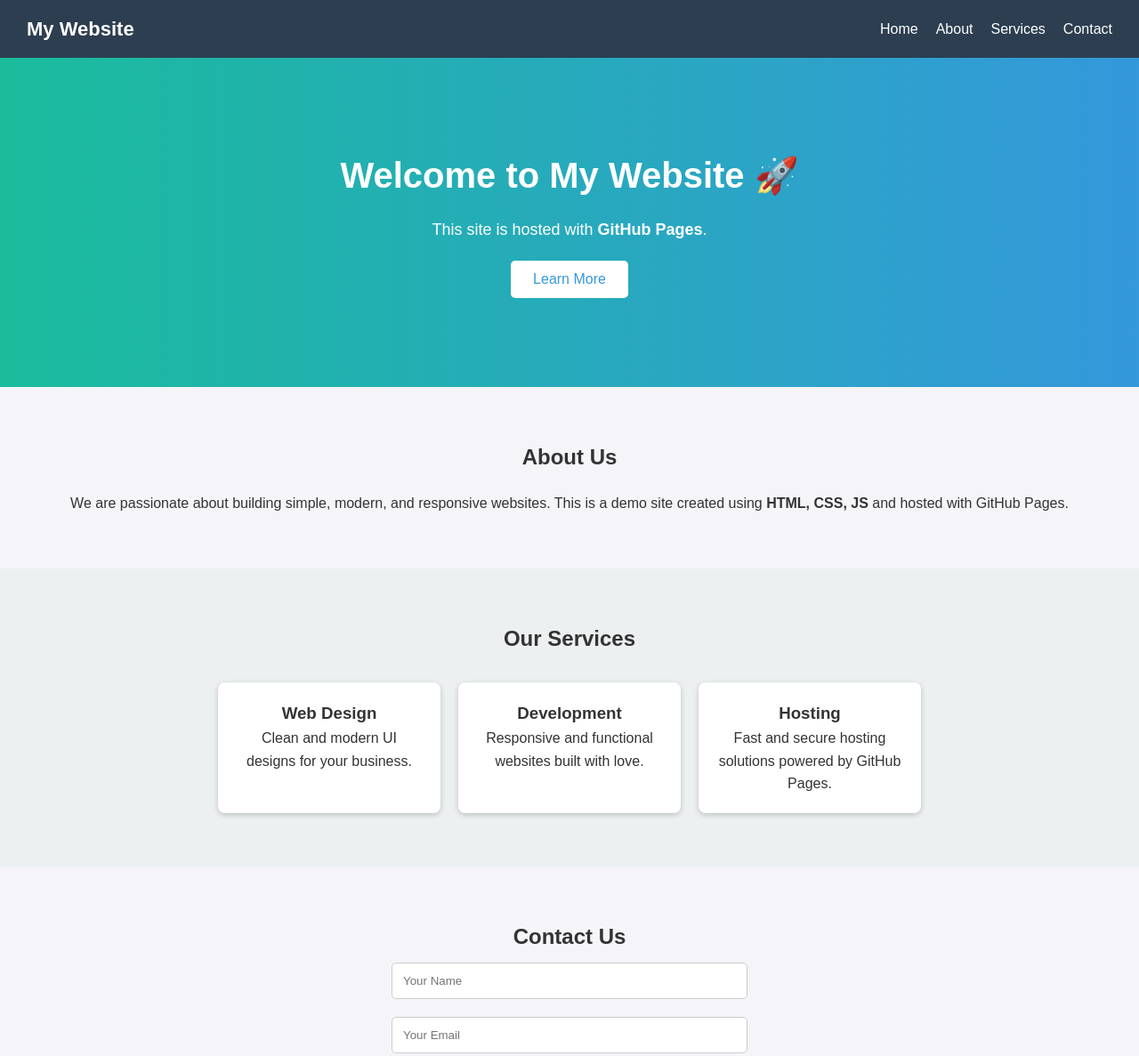
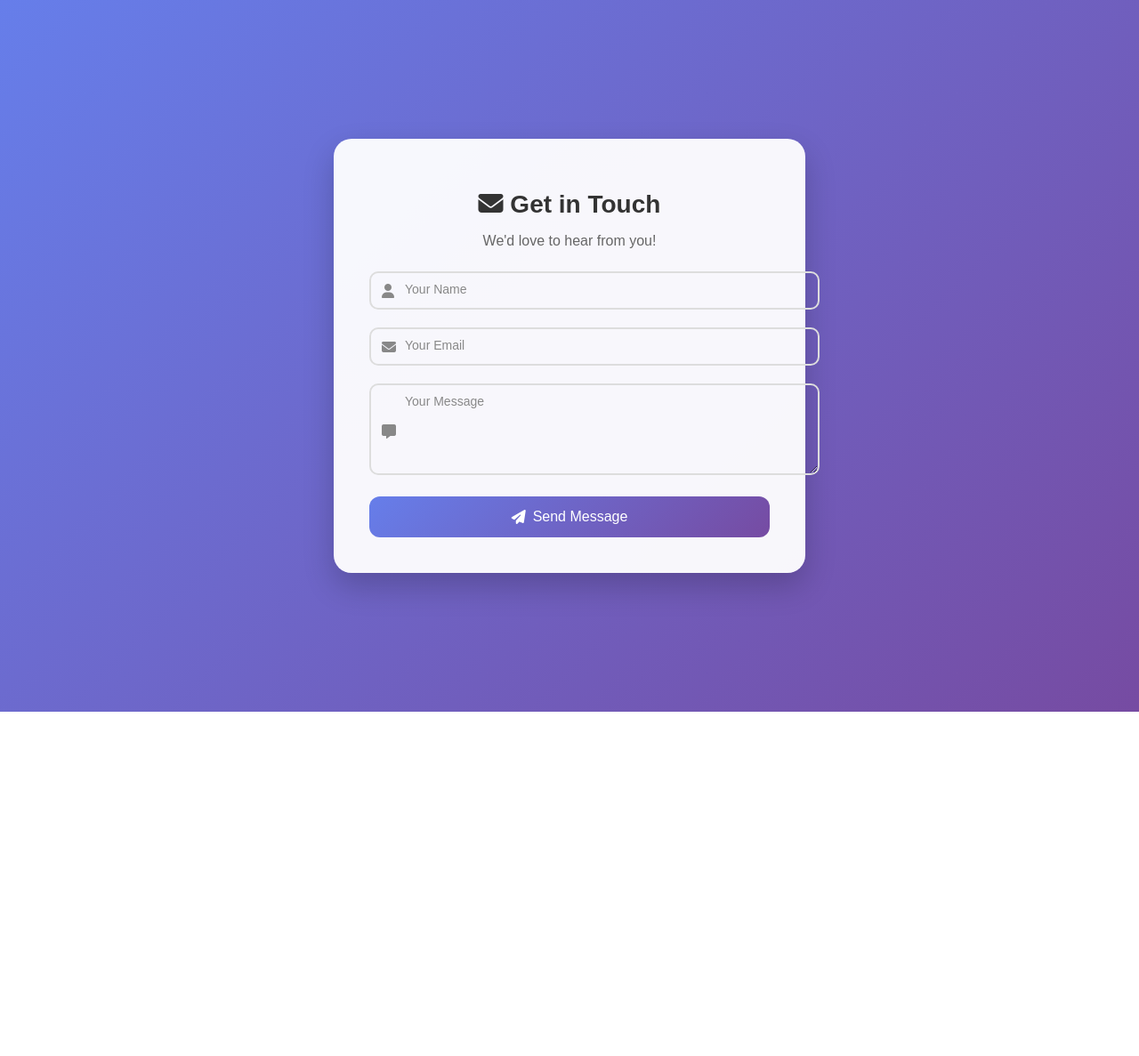
Before and after one commit to mfiazfs6818-spec/My-website, a plain HTML site: page index.html in a window 1280 px wide. Shown: the top 1187 px of the page at 89% size. After the commit the page ends 800 px from the top, so only its background shows below. Drawn offline with Linux system fonts and the light colour scheme.

Commit message:
Update website with stylish contact form and icons

```diff
--- a/css/style.css
+++ b/css/style.css
@@ -1,165 +1,139 @@
-/* Reset */
-* {
+body {
+  font-family: 'Poppins', sans-serif;
+  background: linear-gradient(135deg, #667eea 0%, #764ba2 100%);
+  display: flex;
+  justify-content: center;
+  align-items: center;
+  height: 100vh;
   margin: 0;
-  padding: 0;
-  box-sizing: border-box;
-  font-family: Arial, sans-serif;
 }
 
-body {
-  background: #f4f4f9;
-  color: #333;
-  line-height: 1.6;
+.container {
+  background: rgba(255, 255, 255, 0.95);
+  padding: 40px;
+  border-radius: 20px;
+  box-shadow: 0 15px 35px rgba(0,0,0,0.2);
+  width: 100%;
+  max-width: 450px;
+  animation: fadeIn 1.2s ease-in-out;
 }
 
-/* Navbar */
-header {
-  background: #2c3e50;
-  padding: 15px 30px;
+h1 {
+  text-align: center;
+  margin-bottom: 10px;
+  color: #333;
+  font-size: 28px;
 }
 
-nav {
-  display: flex;
-  justify-content: space-between;
-  align-items: center;
+.subtitle {
+  text-align: center;
+  color: #666;
+  margin-bottom: 25px;
 }
 
-.logo {
-  color: #fff;
-  font-size: 22px;
-}
-
-nav ul {
-  list-style: none;
-  display: flex;
-}
-
-nav ul li {
-  margin-left: 20px;
-}
-
-nav ul li a {
-  text-decoration: none;
-  color: #fff;
-  transition: color 0.3s;
-}
-
-nav ul li a:hover {
-  color: #1abc9c;
-}
-
-/* Hero Section */
-.hero {
-  text-align: center;
-  padding: 100px 20px;
-  background: linear-gradient(to right, #1abc9c, #3498db);
-  color: white;
-}
-
-.hero h2 {
-  font-size: 40px;
-  margin-bottom: 15px;
-}
-
-.hero p {
-  font-size: 18px;
-  margin-bottom: 20px;
-}
-
-.hero button {
-  padding: 12px 25px;
-  font-size: 16px;
-  background: #fff;
-  color: #3498db;
-  border: none;
-  border-radius: 5px;
-  cursor: pointer;
-}
-
-.hero button:hover {
-  background: #f1f1f1;
-}
-
-/* About Section */
-.about {
-  padding: 60px 20px;
-  text-align: center;
-}
-
-.about h2 {
-  margin-bottom: 20px;
-}
-
-/* Services Section */
-.services {
-  padding: 60px 20px;
-  background: #ecf0f1;
-  text-align: center;
-}
-
-.services h2 {
-  margin-bottom: 30px;
-}
-
-.service-box {
-  display: flex;
-  justify-content: center;
-  gap: 20px;
-  flex-wrap: wrap;
-}
-
-.card {
-  background: #fff;
-  padding: 20px;
-  border-radius: 8px;
-  width: 250px;
-  box-shadow: 0 2px 6px rgba(0, 0, 0, 0.2);
-  transition: transform 0.3s;
-}
-
-.card:hover {
-  transform: translateY(-5px);
-}
-
-/* Contact Section */
-.contact {
-  padding: 60px 20px;
-  text-align: center;
-}
-
-.contact form {
-  max-width: 400px;
-  margin: auto;
+form {
   display: flex;
   flex-direction: column;
 }
 
-.contact input,
-.contact textarea {
-  padding: 12px;
-  margin: 10px 0;
-  border: 1px solid #ccc;
+.input-group {
+  position: relative;
+  margin-bottom: 20px;
+}
+
+.input-group i {
+  position: absolute;
+  top: 50%;
+  left: 14px;
+  transform: translateY(-50%);
+  color: #888;
+  font-size: 16px;
+  pointer-events: none;
+}
+
+.input-group input,
+.input-group textarea {
+  width: 100%;
+  padding: 12px 12px 12px 40px; /* space for icon */
+  border: 2px solid #ddd;
+  border-radius: 10px;
+  outline: none;
+  transition: 0.3s;
+  background: transparent;
+}
+
+.input-group label {
+  position: absolute;
+  top: 12px;
+  left: 40px; /* shifted bcz of icon */
+  color: #888;
+  font-size: 14px;
+  pointer-events: none;
+  transition: 0.3s;
+}
+
+.input-group input:focus,
+.input-group textarea:focus {
+  border-color: #667eea;
+}
+
+.input-group input:focus + label,
+.input-group textarea:focus + label,
+.input-group input:valid + label,
+.input-group textarea:valid + label {
+  top: -8px;
+  left: 35px;
+  font-size: 12px;
+  color: #667eea;
+  background: white;
+  padding: 0 5px;
   border-radius: 5px;
 }
 
-.contact button {
-  padding: 12px;
-  background: #3498db;
+button {
+  background: linear-gradient(135deg, #667eea, #764ba2);
+  color: white;
+  padding: 14px;
   border: none;
-  color: white;
+  border-radius: 12px;
+  font-size: 16px;
   cursor: pointer;
-  border-radius: 5px;
+  transition: 0.4s;
+  position: relative;
+  overflow: hidden;
+  display: flex;
+  justify-content: center;
+  align-items: center;
+  gap: 8px;
 }
 
-.contact button:hover {
-  background: #2980b9;
+button span {
+  position: relative;
+  z-index: 2;
 }
 
-/* Footer */
-footer {
-  text-align: center;
-  background: #2c3e50;
-  color: #fff;
-  padding: 15px;
-  margin-top: 50px;
+button::before {
+  content: "";
+  position: absolute;
+  top: 0;
+  left: -100%;
+  width: 100%;
+  height: 100%;
+  background: rgba(255,255,255,0.3);
+  transition: 0.4s;
 }
+
+button:hover::before {
+  left: 0;
+}
+
+@keyframes fadeIn {
+  from {
+    opacity: 0;
+    transform: translateY(40px);
+  }
+  to {
+    opacity: 1;
+    transform: translateY(0);
+  }
+}
--- a/index.html
+++ b/index.html
@@ -3,73 +3,40 @@
 <head>
   <meta charset="UTF-8">
   <meta name="viewport" content="width=device-width, initial-scale=1.0">
-  <title>My Website</title>
+  <title>Contact Us</title>
   <link rel="stylesheet" href="css/style.css">
+  <!-- Font Awesome -->
+  <link rel="stylesheet" href="https://cdnjs.cloudflare.com/ajax/libs/font-awesome/6.4.0/css/all.min.css">
 </head>
 <body>
-  <!-- Header -->
-  <header>
-    <nav>
-      <h1 class="logo">My Website</h1>
-      <ul>
-        <li><a href="#home">Home</a></li>
-        <li><a href="#about">About</a></li>
-        <li><a href="#services">Services</a></li>
-        <li><a href="#contact">Contact</a></li>
-      </ul>
-    </nav>
-  </header>
+  <div class="container">
+    <h1><i class="fa-solid fa-envelope"></i> Get in Touch</h1>
+    <p class="subtitle">We'd love to hear from you!</p>
+    <form action="https://formspree.io/f/xnngdgzq" method="POST">
 
-  <!-- Hero Section -->
-  <section id="home" class="hero">
-    <h2>Welcome to My Website 🚀</h2>
-    <p>This site is hosted with <strong>GitHub Pages</strong>.</p>
-    <button id="learnBtn">Learn More</button>
-  </section>
+      <div class="input-group">
+        <i class="fa-solid fa-user"></i>
+        <input type="text" name="name" id="name" required>
+        <label for="name">Your Name</label>
+      </div>
 
-  <!-- About Section -->
-  <section id="about" class="about">
-    <h2>About Us</h2>
-    <p>
-      We are passionate about building simple, modern, and responsive websites.
-      This is a demo site created using <strong>HTML, CSS, JS</strong> and hosted with GitHub Pages.
-    </p>
-  </section>
+      <div class="input-group">
+        <i class="fa-solid fa-envelope"></i>
+        <input type="email" name="email" id="email" required>
+        <label for="email">Your Email</label>
+      </div>
 
-  <!-- Services Section -->
-  <section id="services" class="services">
-    <h2>Our Services</h2>
-    <div class="service-box">
-      <div class="card">
-        <h3>Web Design</h3>
-        <p>Clean and modern UI designs for your business.</p>
+      <div class="input-group">
+        <i class="fa-solid fa-message"></i>
+        <textarea name="message" id="message" rows="5" required></textarea>
+        <label for="message">Your Message</label>
       </div>
-      <div class="card">
-        <h3>Development</h3>
-        <p>Responsive and functional websites built with love.</p>
-      </div>
-      <div class="card">
-        <h3>Hosting</h3>
-        <p>Fast and secure hosting solutions powered by GitHub Pages.</p>
-      </div>
-    </div>
-  </section>
 
-  <!-- Contact Section -->
-  <section id="contact" class="contact">
-    <h2>Contact Us</h2>
-    <form id="contactForm">
-      <input type="text" placeholder="Your Name" required>
-      <input type="email" placeholder="Your Email" required>
-      <textarea placeholder="Your Message" required></textarea>
-      <button type="submit">Send Message</button>
+      <button type="submit">
+        <i class="fa-solid fa-paper-plane"></i> <span>Send Message</span>
+      </button>
     </form>
-  </section>
-
-  <!-- Footer -->
-  <footer>
-    <p>© 2025 My Website | All Rights Reserved</p>
-  </footer>
+  </div>
 
   <script src="js/script.js"></script>
 </body>
--- a/js/script.js
+++ b/js/script.js
@@ -1,10 +1,25 @@
-// Button Alert
-document.getElementById("learnBtn").addEventListener("click", function() {
-  alert("Thanks for visiting! More content coming soon 😍");
+document.addEventListener("DOMContentLoaded", function () {
+  const form = document.querySelector("form");
+
+  form.addEventListener("submit", async function (event) {
+    event.preventDefault(); // page reload ko rokta hai
+    const formData = new FormData(form);
+
+    try {
+      const response = await fetch(form.action, {
+        method: form.method,
+        body: formData,
+        headers: { Accept: "application/json" },
+      });
+
+      if (response.ok) {
+        alert("✅ Thank you! Your message has been sent successfully.");
+        form.reset(); // form fields clear ho jayenge
+      } else {
+        alert("❌ Oops! Something went wrong, please try again.");
+      }
+    } catch (error) {
+      alert("⚠️ Network error, please check your connection.");
+    }
+  });
 });
-
-// Contact Form
-document.getElementById("contactForm").addEventListener("submit", function(e) {
-  e.preventDefault();
-  alert("Your message has been sent successfully ✅");
-});
```
